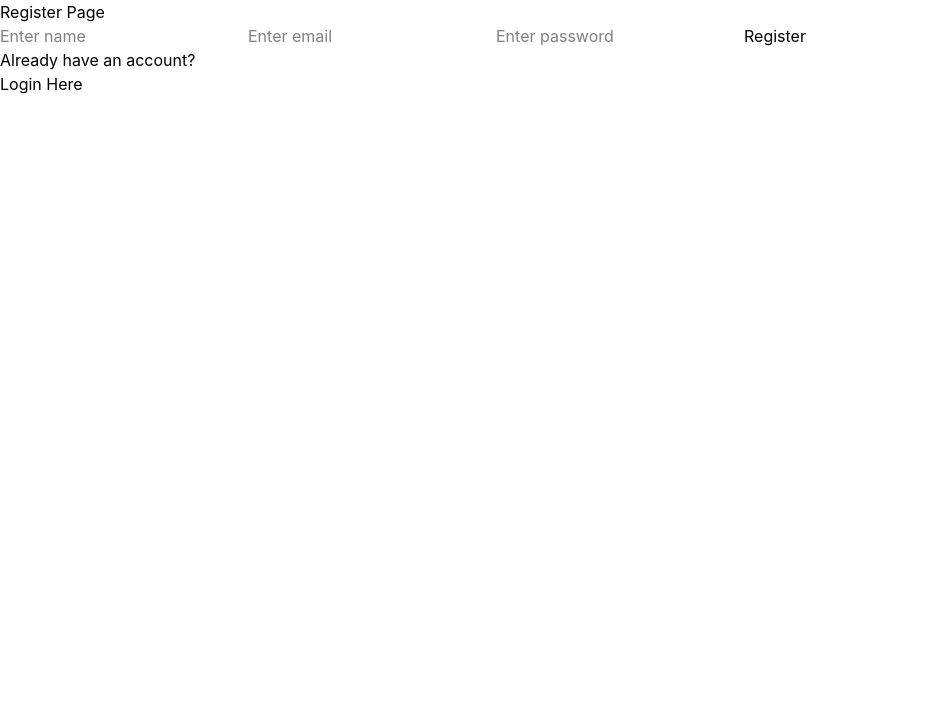
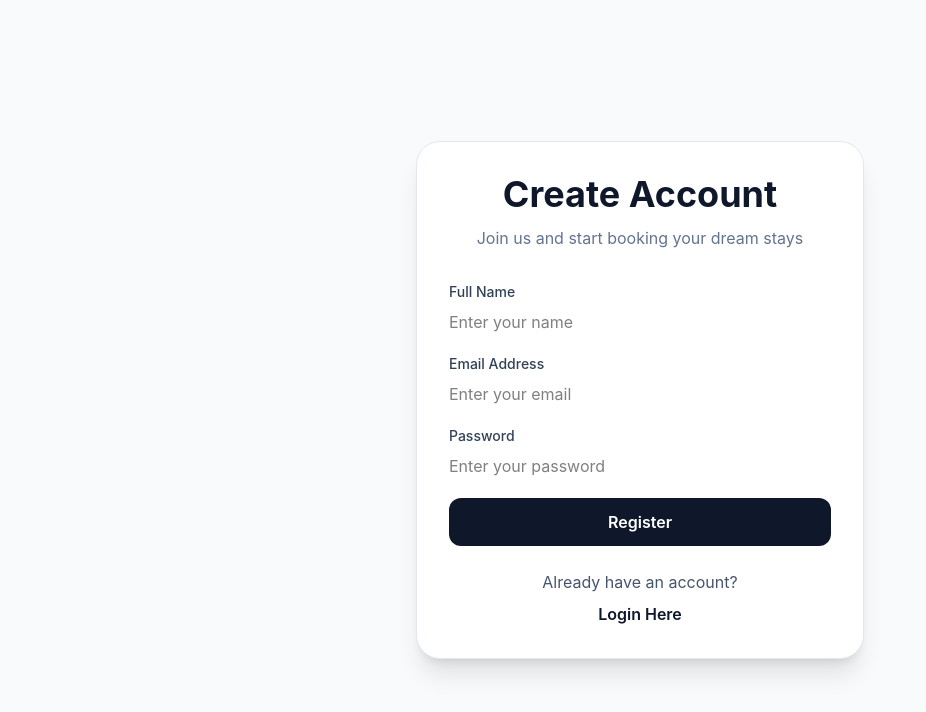
Before and after one commit to Nikitarathod2001/hotel-booking-app, a React app in the folder client/: page /register in a window 1280 px wide. Shown: the top 712 px of the page, without its empty margins (0-926 px from the left). Built offline with nearby package versions, Linux system fonts and the light colour scheme; no server answers; the HTML template or start-up script is replaced by a standard one.

Commit message:
Add style to register page

```diff
--- a/client/src/pages/RegisterPage.jsx
+++ b/client/src/pages/RegisterPage.jsx
@@ -66,43 +66,101 @@ const RegisterPage = () => {
   }, [user, navigate]);
 
   return (
+    <div className='min-h-screen bg-slate-50 flex items-center justify-center px-4'>
+
+      <div className='w-full max-w-md bg-white rounded-3xl shadow-xl border border-slate-200 p-8'>
+
+        <div className='mb-8 text-center'>
+
+          <h1 className='text-4xl font-bold text-slate-900 mb-3'>
+            Create Account
+          </h1>
+
+          <p className='text-slate-500'>
+            Join us and start booking your dream stays
+          </p>
+
+        </div>
+
+        <form onSubmit={handleSubmit} className='space-y-5'>
+
           <div>
-      <h1>Register Page</h1>
 
-      <form onSubmit={handleSubmit}>
+            <label className='block text-sm font-medium text-slate-700 mb-2'>
+              Full Name
+            </label>
+
             <input type="text"
               name='name'
-          placeholder='Enter name'
+              placeholder='Enter your name'
               value={formData.name}
               onChange={handleChange}
               required
+              className='w-full rounded-xl border-slate-300 focus:border-slate-500 focus:ring-slate-500'
             />
-        <input type="email"
+
+          </div>
+
+          <div>
+
+            <label className='block text-sm font-medium text-slate-700 mb-2'>
+              Email Address
+            </label>
+
+            <input type="text"
               name='email'
-          placeholder='Enter email'
+              placeholder='Enter your email'
               value={formData.email}
               onChange={handleChange}
               required
+              className='w-full rounded-xl border-slate-300 focus:border-slate-500 focus:ring-slate-500'
             />
-        <input type="password"
+
+          </div>
+
+          <div>
+
+            <label className='block text-sm font-medium text-slate-700 mb-2'>
+              Password
+            </label>
+
+            <input type="text"
               name='password'
-          placeholder='Enter password'
+              placeholder='Enter your password'
               value={formData.password}
               onChange={handleChange}
               required
+              className='w-full rounded-xl border-slate-300 focus:border-slate-500 focus:ring-slate-500'
             />
 
-        <button type='submit' disabled={loading}>
+          </div>
+
+          <button type='submit' disabled={loading}
+            className='w-full bg-slate-900 hover:bg-slate-800 text-white py-3 rounded-xl font-semibold transition duration-200 disabled:opacity-50 disabled:cursor-not-allowed'
+          >
             {
-            loading ? "Loading..." : "Register"
+              loading ? "Creating account..." : "Register"
             }
           </button>
+
         </form>
 
-      <p>Already have an account?</p>
-      <Link to="/login">
+        <div className='mt-6 text-center'>
+
+          <p className='text-slate-600'>
+            Already have an account?
+          </p>
+
+          <Link to="/login"
+            className='inline-block mt-2 text-slate-900 font-semibold hover:underline'
+          >
             Login Here
           </Link>
+
+        </div>
+
+      </div>
+
     </div>
   )
 }
```
Lines whose indentation alone changed are shown as unchanged.
